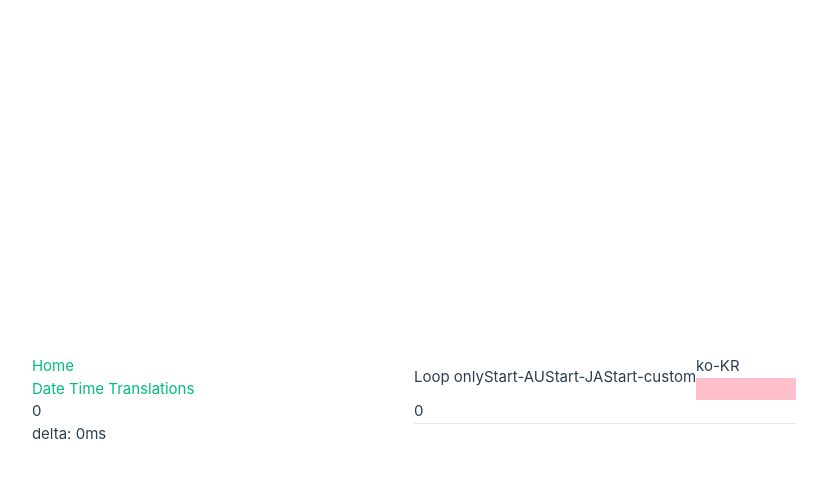
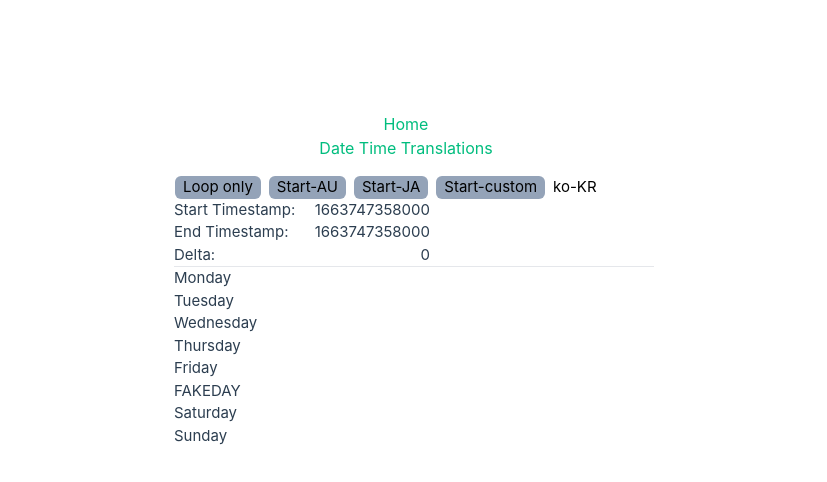
Before and after one commit to AndrewDavidsonDigital/considerations, a Vue app: page /date-time-translations in a window 1280 px wide. Shown: the top 482 px of the page, without its empty margins (226-1053 px from the left). Built offline with nearby package versions, Linux system fonts and the light colour scheme.

Commit message:
DateTime Translations  - Style DateTime page

```diff
--- a/src/App.vue
+++ b/src/App.vue
@@ -4,8 +4,10 @@
 </script>
 
 <template>
-  <Navigation />
-  <RouterView />
+  <section class="tw-flex tw-flex-col tw-justify-between tw-items-center">
+    <Navigation />
+    <RouterView />
+  </section>
 </template>
 
 <style scoped>
--- a/src/assets/main.css
+++ b/src/assets/main.css
@@ -31,8 +31,8 @@ a,
   }
 
   #app {
-    display: grid;
-    grid-template-columns: 1fr 1fr;
     padding: 0 2rem;
+    height: 80vh;
+    width: 80vw;
   }
 }
--- a/src/components/Navigation.vue
+++ b/src/components/Navigation.vue
@@ -1,10 +1,6 @@
 <template>
-  <main>
-    <div class="wrapper">
-      <nav class="tw-flex tw-flex-col">
-        <RouterLink to="/">Home</RouterLink>
-        <RouterLink to="/date-time-translations">Date Time Translations</RouterLink>
-      </nav>
-    </div>
-  </main>
+  <nav class="tw-flex tw-flex-col tw-pb-5 tw-items-center tw-justify-start">
+    <RouterLink to="/">Home</RouterLink>
+    <RouterLink to="/date-time-translations">Date Time Translations</RouterLink>
+  </nav>
 </template>
--- a/src/views/DateTimeTlView.vue
+++ b/src/views/DateTimeTlView.vue
@@ -1,5 +1,5 @@
 <script setup>
-import { ref } from 'vue'
+import { onMounted, ref } from 'vue'
 
 // reactive state
 let startTime = ref(0)
@@ -79,23 +79,36 @@ function resolveLocaleDay(dayName, locale){
       return 'N/A'
   }
 }
-
+onMounted(() => {
+  justIterateLoop();
+});
 </script>
 
 <template>
-  <section style="display: flex;">
-  <button @click="justIterateLoop">Loop only</button>
-  <button @click="translateEntireWeek('en-AU')">Start-AU</button>
-  <button @click="translateEntireWeek('JA')">Start-JA</button>
-  <button @click="translateEntireWeekCustom">Start-custom</button>
-  <section style="background: pink; width: 100px"><input v-model="custom" type='text' style="width: 100%"></section></section>
-  <section>{{startTime}}</section>
-  <section>{{endTime}}</section>
-  <section>delta: {{endTime - startTime}}ms</section>
-  <hr>
-  <section>
-    <article v-for="(dayShort, index) in days" :key="index">
-      <h3>{{dayShort}}</h3>
-    </article>
+  <section class="tw-flex tw-gap-x-2 tw-text-black">
+    <button
+      class="tw-px-2 tw-bg-slate-400 tw-rounded-md"
+      @click="justIterateLoop">Loop only</button>
+    <button
+      class="tw-px-2 tw-bg-slate-400 tw-rounded-md"
+      @click="translateEntireWeek('en-AU')">Start-AU</button>
+    <button
+      class="tw-px-2 tw-bg-slate-400 tw-rounded-md"
+      @click="translateEntireWeek('JA')">Start-JA</button>
+    <button
+      class="tw-px-2 tw-bg-slate-400 tw-rounded-md"
+      @click="translateEntireWeekCustom">Start-custom</button>
+    <div style="background: pink; width: 100px"><input v-model="custom" type='text' style="width: 100%"></div>
+  </section>
+  <section class="tw-w-1/2 tw-flex tw-flex-col">
+    <div class="tw-w-64 tw-inline-flex tw-justify-between"><span>Start Timestamp:</span><span>{{startTime}}</span></div>
+    <div class="tw-w-64 tw-inline-flex tw-justify-between"><span>End Timestamp:</span><span>{{endTime}}</span></div>
+    <div class="tw-w-64 tw-inline-flex tw-justify-between"><span>Delta:</span><span>{{endTime - startTime}}</span></div>
+    <hr>
+    <div>
+      <article v-for="(dayShort, index) in days" :key="index">
+        <h3>{{dayShort}}</h3>
+      </article>
+    </div>
   </section>
 </template>
--- a/src/views/HomeView.vue
+++ b/src/views/HomeView.vue
@@ -1,2 +1,3 @@
 <template>
+  <section>write some stuff here</section>
 </template>
```
